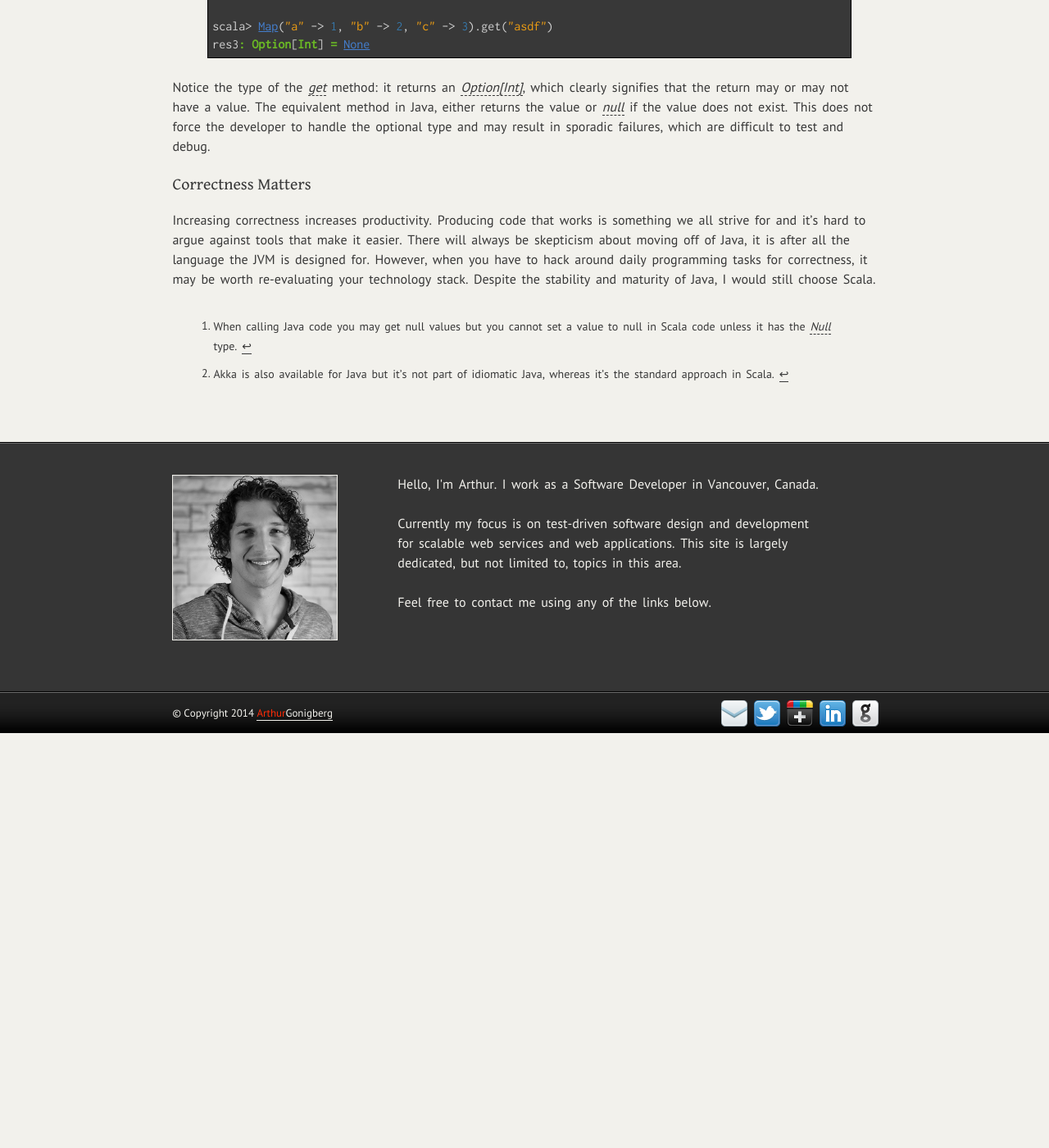
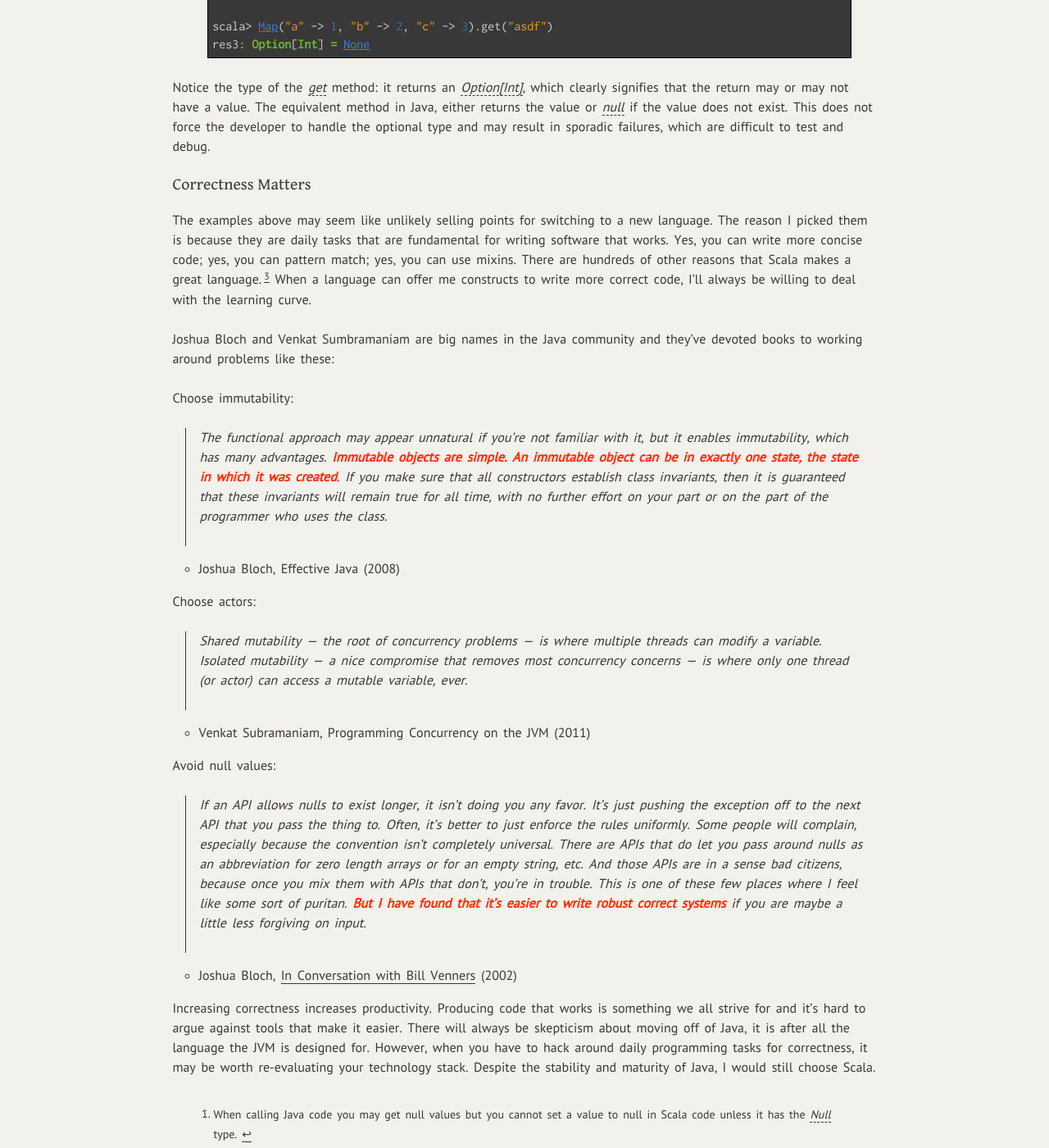
Before and after one commit to artgon/artgon.github.com, a Jekyll site: the page built from _posts/2014-10-06-scala-case-for-correctness.md, in a window 1280 px wide and 1400 px high, scrolled down 3608 px. Shown: the whole window at 82% size. Built offline with Jekyll 4.4.1, drawn with Linux system fonts in a browser that asks for light colours; Markdown is read by kramdown in place of the engine named in the settings; before the commit the page ends 4502 px from its top, so only the background shows below that; some of the changed text lies outside the part shown.

Commit message:
expand on conclusion

```diff
--- a/_posts/2014-10-06-scala-case-for-correctness.md
+++ b/_posts/2014-10-06-scala-case-for-correctness.md
@@ -197,6 +197,46 @@ type and may result in sporadic failures, which are difficult to test and debug.
 
 #### Correctness Matters
 
+The examples above may seem like unlikely selling points for switching to a new language. The reason
+I picked them is because they are daily tasks that are fundamental for writing software that works.
+Yes, you can write more concise code; yes, you can pattern match; yes, you can use mixins. There are
+hundreds of other reasons that Scala makes a great language.[^3] When a language can offer me constructs
+to write more correct code, I'll always be willing to deal with the learning curve.
+
+Joshua Bloch and Venkat Sumbramaniam are big names in the Java community and they've
+devoted books to working around problems like these:
+
+Choose immutability:
+
+>The functional approach may appear unnatural if you’re not familiar with it, but it enables immutability,
+>which has many advantages. __Immutable objects are simple. An immutable object can be in exactly one state,
+>the state in which it was created__. If you make sure that all constructors establish class invariants,
+>then it is guaranteed that these invariants will remain true for all time, with no further effort on your
+>part or on the part of the programmer who uses the class.
+
+- Joshua Bloch, Effective Java (2008)
+
+Choose actors:
+
+>Shared mutability — the root of concurrency problems — is where multiple threads can modify a variable. Isolated
+>mutability — a nice compromise that removes most concurrency concerns — is where only one thread (or actor) can
+>access a mutable variable, ever.
+
+- Venkat Subramaniam, Programming Concurrency on the JVM (2011)
+
+Avoid null values:
+
+>If an API allows nulls to exist longer, it isn't doing you any favor. It's just pushing the exception off
+>to the next API that you pass the thing to. Often, it's better to just enforce the rules uniformly. Some
+>people will complain, especially because the convention isn't completely universal. There are APIs that
+>do let you pass around nulls as an abbreviation for zero length arrays or for an empty string, etc. And those
+>APIs are in a sense bad citizens, because once you mix them with APIs that don't, you're in trouble.
+>This is one of these few places where I feel like some sort of puritan. __But I have found that it's easier
+>to write robust correct systems__ if you are maybe a little less forgiving on input.
+
+- Joshua Bloch, [In Conversation with Bill Venners](http://www.artima.com/intv/blochP.html) (2002)
+
+
 Increasing correctness increases productivity. Producing code that works is something we all strive
 for and it's hard to argue against tools that make it easier. There will always be skepticism about
 moving off of Java, it is after all the language the JVM is designed for. However, when
@@ -206,3 +246,4 @@ technology stack. Despite the stability and maturity of Java, I would still choo
 
 [^1]: When calling Java code you may get null values but you cannot set a value to null in Scala code unless it has the _Null_ type.
 [^2]: Akka is also available for Java but it's not part of idiomatic Java, whereas it's the standard approach in Scala.
+[^3]: There are certainly some pain points as well.
```
